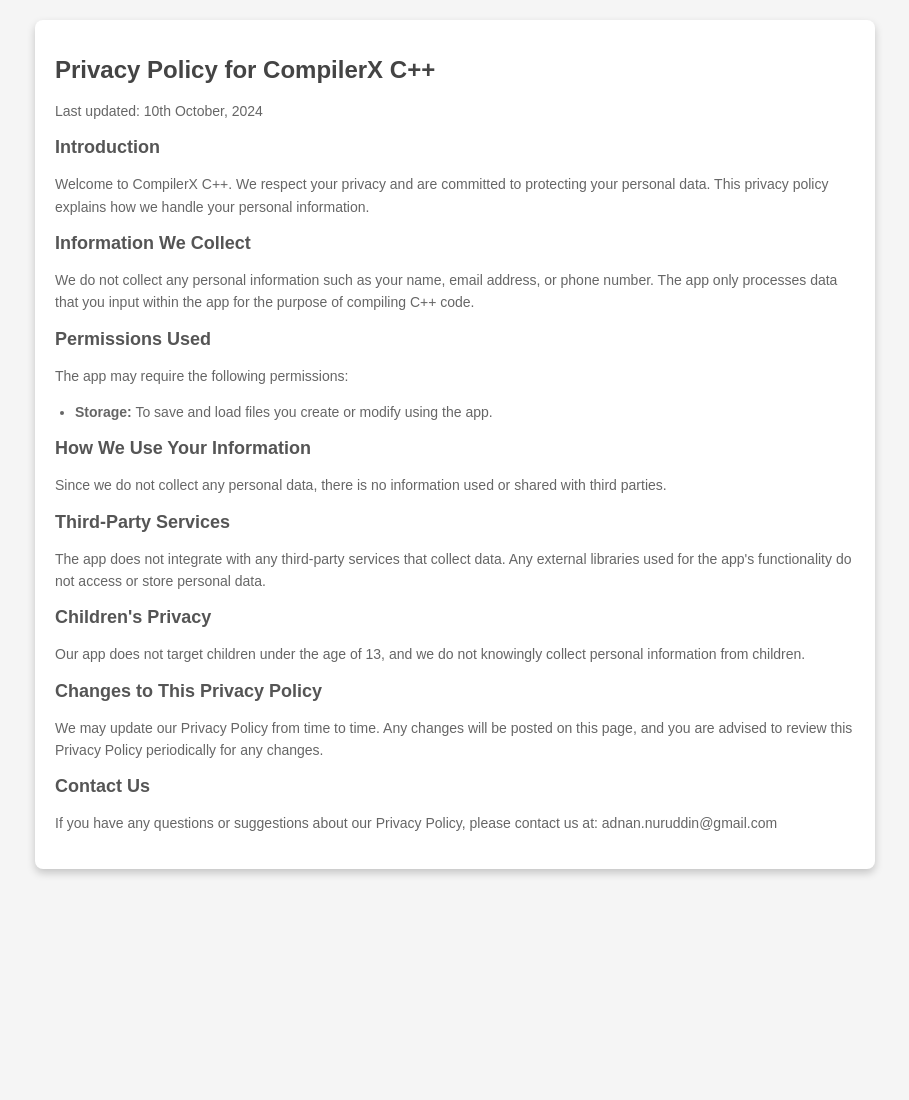
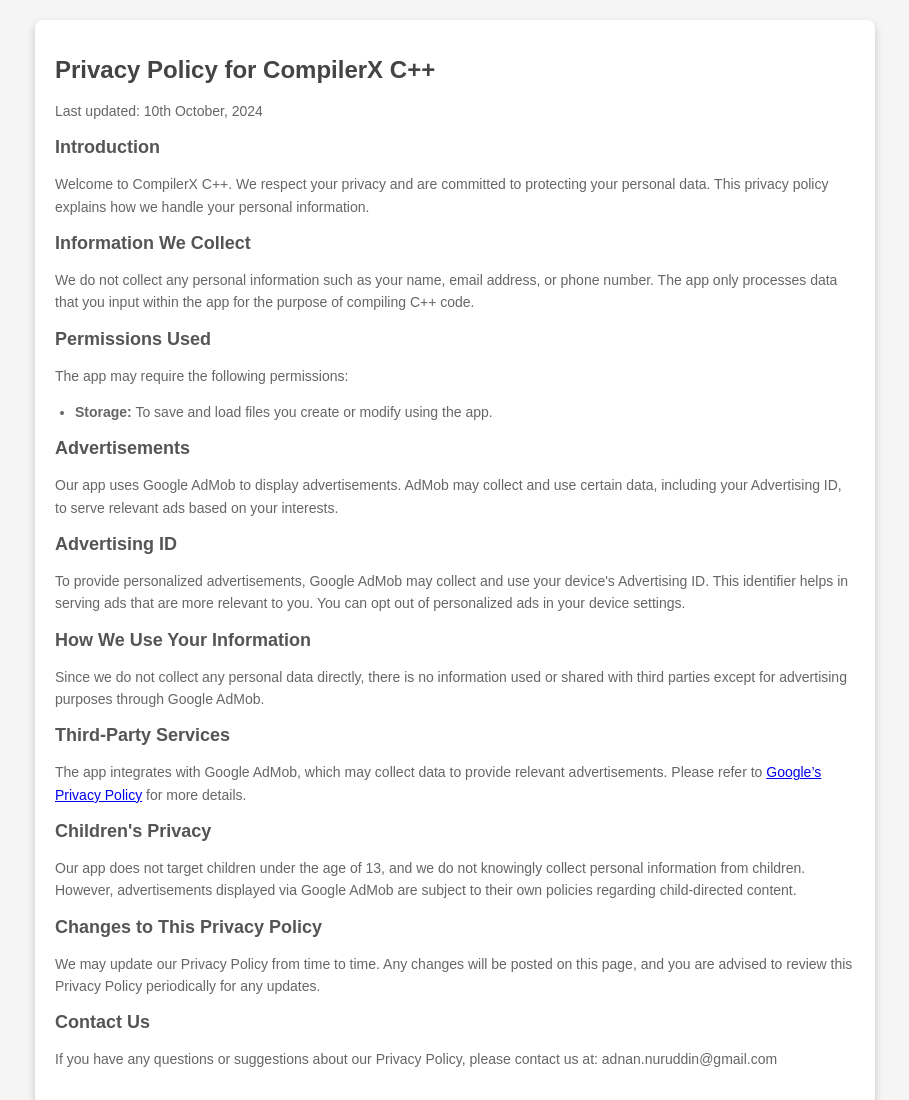
Before and after one commit to AdnanNuruddin/code-compiler, a website: page privacy/index.html in a window 1280 px wide. Shown: the top 1100 px of the page, without its empty margins (185-1094 px from the left). Before the commit the page ends 889 px from the top, so only its background shows below. Drawn offline with Linux system fonts and the light colour scheme.

Commit message:
support for python added. Privacy policy updated. logging added

```diff
--- a/index.js
+++ b/index.js
@@ -287,6 +287,12 @@
   res.json({ message: 'Code compiler running' });
 });
 
+app.post('/log-data-for-analytics', (req, res) => {
+  console.log('log:', req.body);
+  res.json({ message: 'Code compiler running' });
+});
+
+
 app.listen(PORT, () => {
   console.log(`HTTP server is running on port ${PORT}`);
 });
--- a/privacy/index.html
+++ b/privacy/index.html
@@ -70,20 +70,31 @@
             <li><strong>Storage:</strong> To save and load files you create or modify using the app.</li>
         </ul>
 
+        <h2>Advertisements</h2>
+        <p>Our app uses Google AdMob to display advertisements. AdMob may collect and use certain data, including your
+            Advertising ID, to serve relevant ads based on your interests.</p>
+
+        <h2>Advertising ID</h2>
+        <p>To provide personalized advertisements, Google AdMob may collect and use your device's Advertising ID. This
+            identifier helps in serving ads that are more relevant to you. You can opt out of personalized ads in your
+            device settings.</p>
+
         <h2>How We Use Your Information</h2>
-        <p>Since we do not collect any personal data, there is no information used or shared with third parties.</p>
+        <p>Since we do not collect any personal data directly, there is no information used or shared with third parties
+            except for advertising purposes through Google AdMob.</p>
 
         <h2>Third-Party Services</h2>
-        <p>The app does not integrate with any third-party services that collect data. Any external libraries used for
-            the app's functionality do not access or store personal data.</p>
+        <p>The app integrates with Google AdMob, which may collect data to provide relevant advertisements. Please refer
+            to <a href="https://policies.google.com/privacy">Google’s Privacy Policy</a> for more details.</p>
 
         <h2>Children's Privacy</h2>
         <p>Our app does not target children under the age of 13, and we do not knowingly collect personal information
-            from children.</p>
+            from children. However, advertisements displayed via Google AdMob are subject to their own policies regarding
+            child-directed content.</p>
 
         <h2>Changes to This Privacy Policy</h2>
         <p>We may update our Privacy Policy from time to time. Any changes will be posted on this page, and you are
-            advised to review this Privacy Policy periodically for any changes.</p>
+            advised to review this Privacy Policy periodically for any updates.</p>
 
         <h2>Contact Us</h2>
         <p>If you have any questions or suggestions about our Privacy Policy, please contact us at:
```
